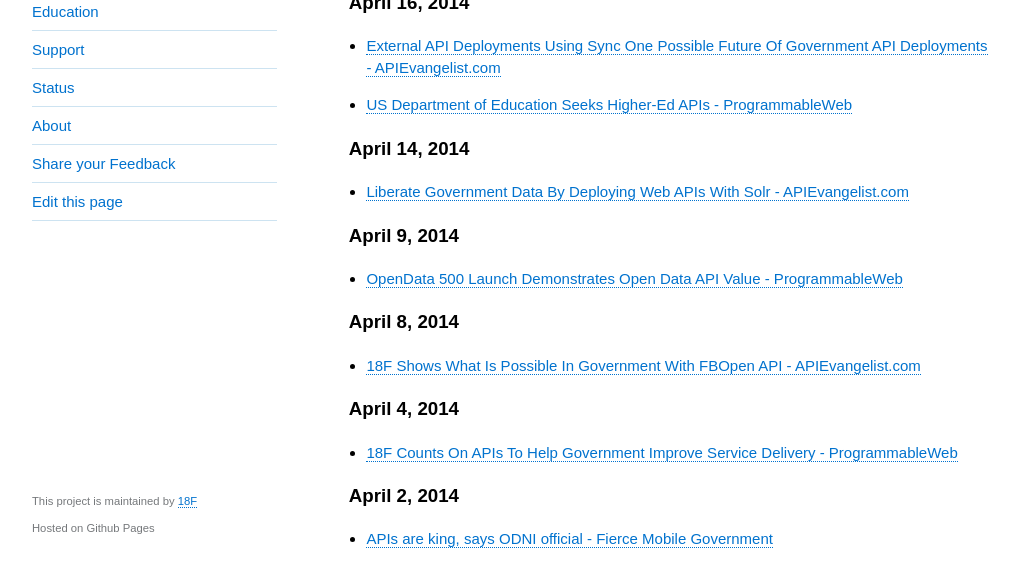
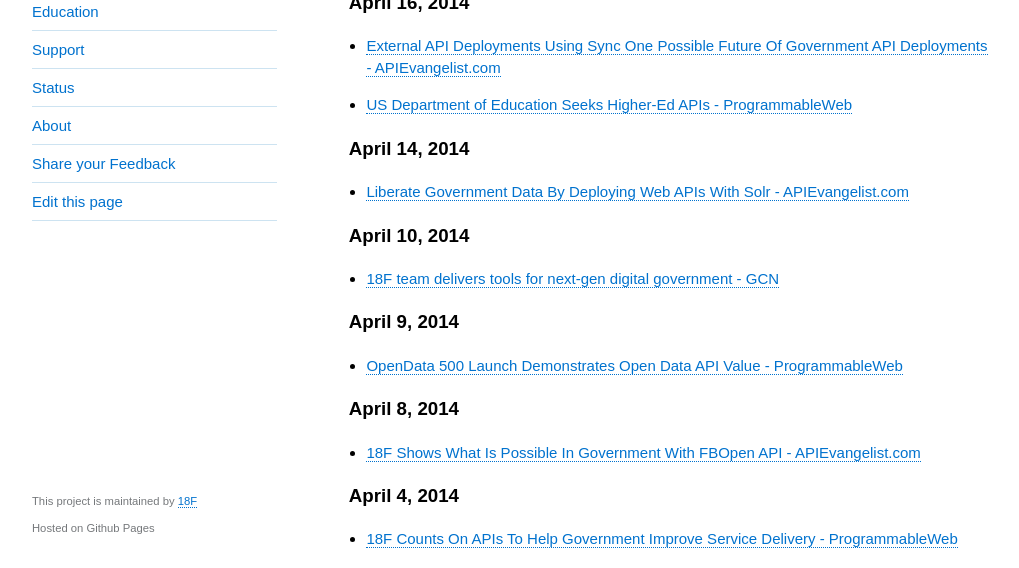
Before and after one commit to 18F/API-All-the-X, a Jekyll site: the page built from pages/gov_apis_in_the_news.md, in a window 1280 px wide and 900 px high, cut to the strip 332-900 px from the top of the window. Shown: the whole strip, without its empty margins (128-1147 px from the left). Built offline with Jekyll 4.4.1, drawn with Linux system fonts in a browser that asks for light colours.

Commit message:
adding 4-10 piece

```diff
--- a/pages/gov_apis_in_the_news.md
+++ b/pages/gov_apis_in_the_news.md
@@ -18,6 +18,9 @@
 
 ### April 14, 2014
 * [Liberate Government Data By Deploying Web APIs With Solr - APIEvangelist.com](http://apievangelist.com/2014/04/14/liberate-government-data-by-deploying-web-apis-with-solr/)
+
+### April 10, 2014
+* [18F team delivers tools for next-gen digital government - GCN](http://gcn.com/Articles/2014/04/10/18F-API.aspx?Page=1)
 
 ### April 9, 2014
 * [OpenData 500 Launch Demonstrates Open Data API Value - ProgrammableWeb](http://blog.programmableweb.com/2014/04/09/opendata-500-launch-demonstrates-open-data-api-value/)
```
